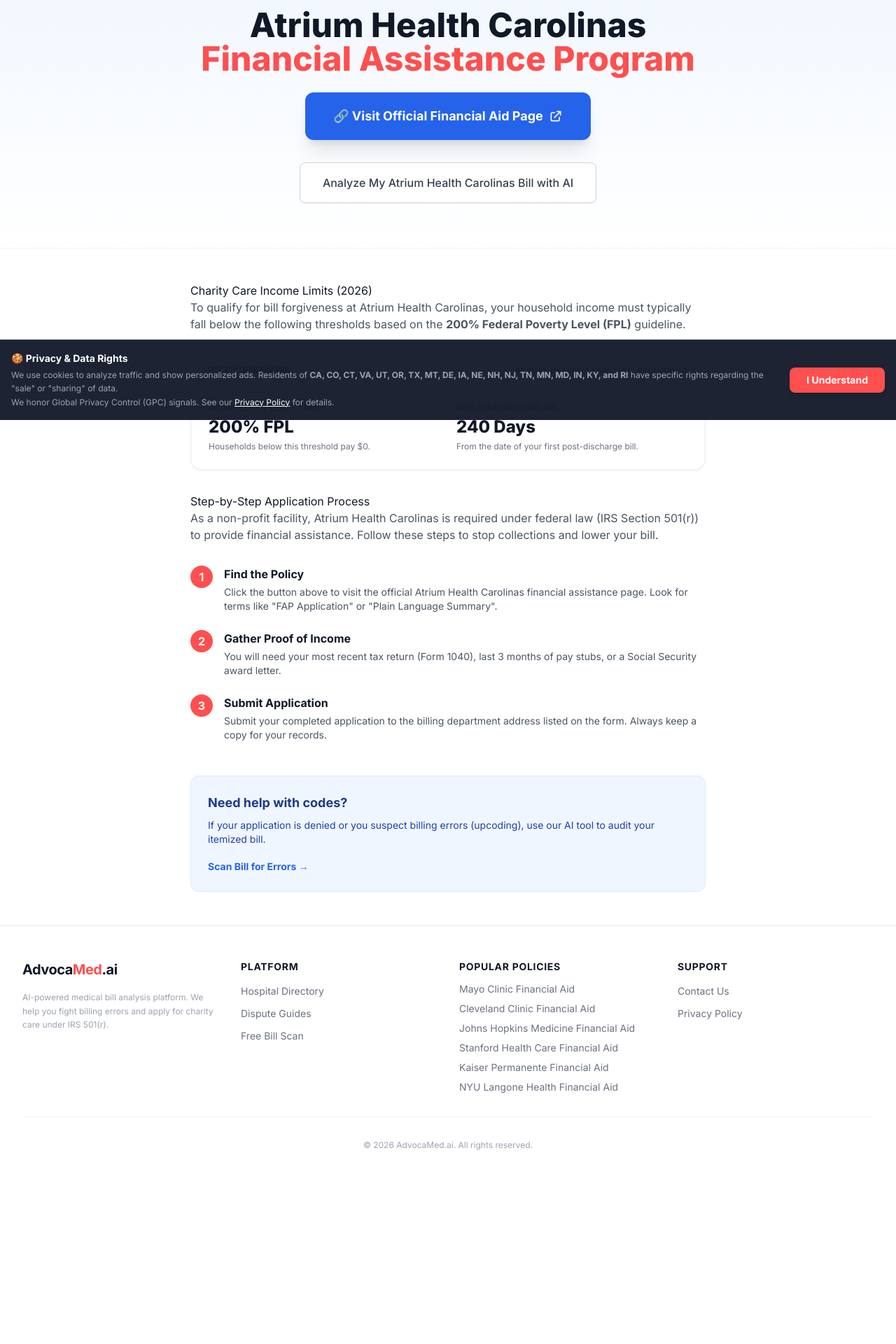
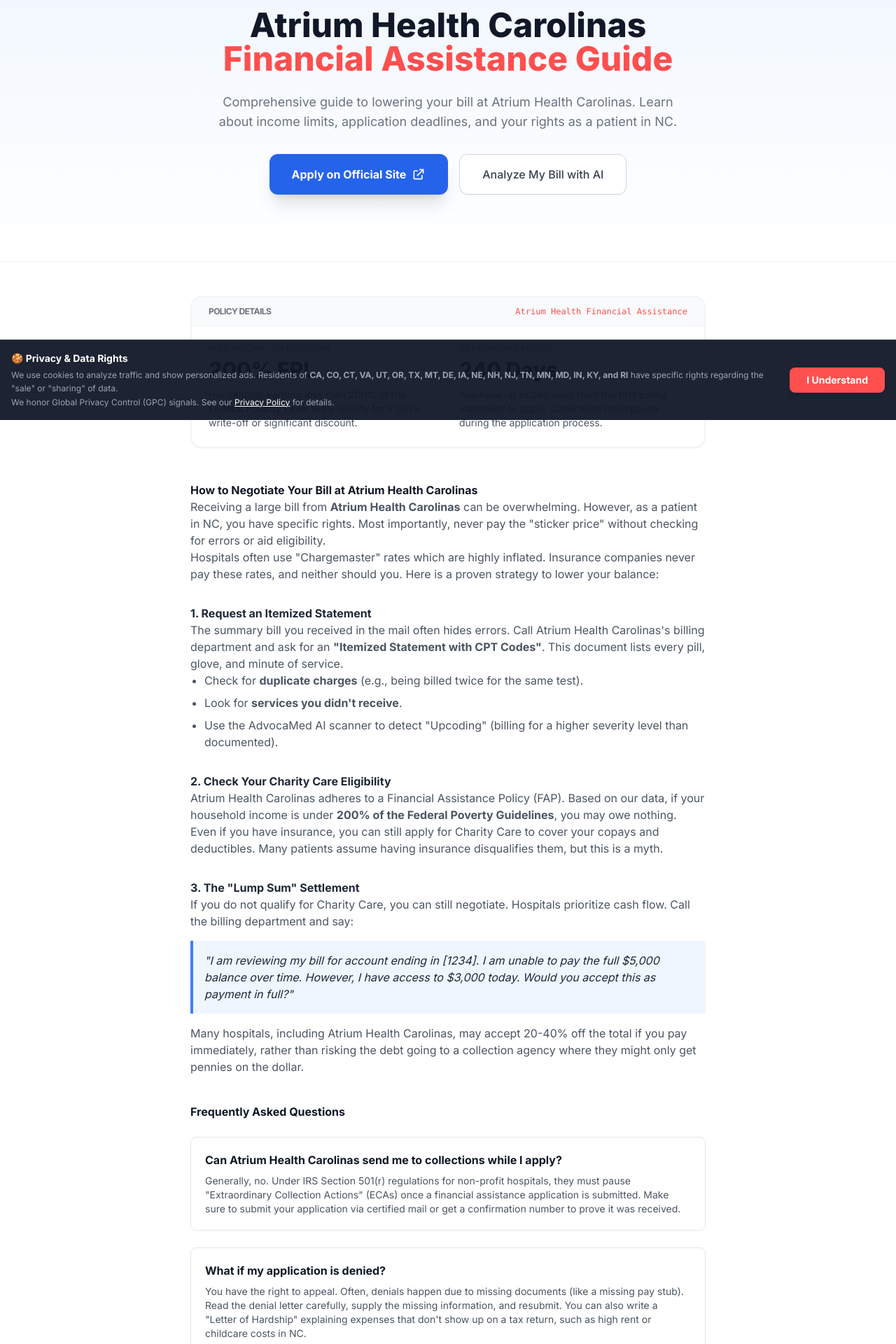
Before and after one commit to gkswjdgb/advocamed-ai, a React (Vite) app in the folder advocamed.ai/: page /hospital/atrium-health-carolinas in a window 1280 px wide. Shown: the part 200-2120 px from the top of the page at 70% size. Before the commit the page ends 1892 px from the top, so only its background shows below. Built offline with nearby package versions, Linux system fonts and the light colour scheme.

Commit message:
Update HospitalGuide.tsx

```diff
--- a/advocamed.ai/pages/HospitalGuide.tsx
+++ b/advocamed.ai/pages/HospitalGuide.tsx
@@ -14,16 +14,16 @@ const HospitalGuide: React.FC = () => {
     return (
       <>
          <SEO
-            title="Hospital Not Found | AdvocaMed"
-            description="The requested hospital financial aid policy could not be found."
+            title="Hospital Policy Database Search | AdvocaMed"
+            description="Search our database of hospital financial assistance policies."
          />
          <div className="min-h-[60vh] flex flex-col items-center justify-center px-4 text-center bg-gray-50 py-16">
             <div className="bg-white p-8 rounded-2xl shadow-sm border border-gray-100 max-w-md">
                 <span className="text-4xl mb-4 block">🏥</span>
                 <h1 className="text-2xl font-bold text-gray-900 mb-2">Hospital Not Found</h1>
                 <p className="text-gray-500 mb-6 text-sm">
-                    We couldn't find a policy for <strong>"{slug}"</strong> in our directory yet.
-                    However, you can still analyze your bill using our AI tool.
+                    We couldn't find a dedicated policy page for <strong>"{slug}"</strong>.
+                    However, federal laws apply to almost all US hospitals.
                 </p>
                 <div className="flex flex-col gap-3">
                     <Link to="/?step=UPLOAD" className="w-full bg-primary hover:bg-primaryHover text-white font-bold py-3 rounded-xl transition-colors">
@@ -42,13 +42,14 @@ const HospitalGuide: React.FC = () => {
   // If found, proceed with normal rendering
   const hospitalName = hospitalData.name;
   const currentYear = new Date().getFullYear();
-  const fplThreshold = hospitalData.fpl_limit;
-  const deadline = hospitalData.deadline_days;
+  const fplThreshold = hospitalData.fpl_limit || 200; // Default fallback
+  const deadline = hospitalData.deadline_days || 240;
   const policySource = hospitalData.policy_note || "Standard Federal Guidelines (IRS 501r)";
+  const state = hospitalData.state || "your state";
 
-  // SEO STRATEGY: Target "Eligibility", "Income Limit", "Bill Forgiveness" - No fake PDF/Phone promises
-  const seoTitle = `${hospitalName} Financial Assistance & Charity Care Eligibility (${currentYear})`;
-  const seoDescription = `Check if you qualify for bill forgiveness at ${hospitalName}. View ${currentYear} income limits (${fplThreshold}% FPL) and apply for financial aid to lower your medical bill.`;
+  // SEO STRATEGY: Target "Eligibility", "Income Limit", "Bill Forgiveness"
+  const seoTitle = `${hospitalName} Financial Assistance & Charity Care (${currentYear})`;
+  const seoDescription = `Apply for bill forgiveness at ${hospitalName}. 2025 Income limits (${fplThreshold}% FPL), application deadline, and negotiation guide for patients in ${state}.`;
 
   const breadcrumbSchema = {
     "@context": "https://schema.org",
@@ -71,7 +72,6 @@ const HospitalGuide: React.FC = () => {
     }]
   };
 
-  // FAQ Schema: Purely informational, no fake contact info
   const faqSchema = {
     "@context": "https://schema.org",
     "@type": "FAQPage",
@@ -80,21 +80,14 @@ const HospitalGuide: React.FC = () => {
       "name": `What is the income limit for charity care at ${hospitalName}?`,
       "acceptedAnswer": {
         "@type": "Answer",
-        "text": `Patients with a household income up to ${fplThreshold}% of the Federal Poverty Level typically qualify for free or discounted care at ${hospitalName} under their ${policySource}.`
+        "text": `Patients with a household income up to ${fplThreshold}% of the Federal Poverty Level typically qualify for free or discounted care at ${hospitalName}.`
       }
     }, {
       "@type": "Question",
-      "name": `How many days do I have to apply for financial aid at ${hospitalName}?`,
+      "name": `Does ${hospitalName} sue patients for medical debt?`,
       "acceptedAnswer": {
         "@type": "Answer",
-        "text": `Under federal regulations for non-profit hospitals, you generally have up to ${deadline} days from the date of your first billing statement to submit a financial assistance application.`
-      }
-    }, {
-      "@type": "Question",
-      "name": `Does ${hospitalName} forgive medical bills?`,
-      "acceptedAnswer": {
-        "@type": "Answer",
-        "text": `Yes, ${hospitalName} is required to have a Financial Assistance Policy (FAP). Eligible low-income patients can receive full or partial bill forgiveness.`
+        "text": `While policies vary, non-profit hospitals like ${hospitalName} must make "reasonable efforts" to determine if you are eligible for financial assistance before engaging in extraordinary collection actions (ECAs) like lawsuits.`
       }
     }]
   };
@@ -130,93 +123,122 @@ const HospitalGuide: React.FC = () => {
         <div className="bg-gradient-to-b from-blue-50 to-white py-16 border-b border-gray-100">
             <div className="max-w-4xl mx-auto px-4 text-center">
                 <span className="inline-block py-1 px-3 rounded-full bg-blue-100 text-blue-700 text-[10px] font-bold mb-4 uppercase tracking-widest">
-                    Official {currentYear} Guide ✅
+                    Verified {currentYear} Policy Data 🛡️
                 </span>
                 <h1 className="text-3xl md:text-5xl font-extrabold text-gray-900 mb-6 leading-tight">
                     {hospitalName}<br />
-                    <span className="text-primary">Financial Assistance Program</span>
+                    <span className="text-primary">Financial Assistance Guide</span>
                 </h1>
+
+                <p className="max-w-2xl mx-auto text-gray-500 mb-8 text-lg">
+                    Comprehensive guide to lowering your bill at {hospitalName}. Learn about income limits, application deadlines, and your rights as a patient in {state}.
+                </p>
 
                 {/* Action Buttons: Link to Official Site Only */}
                 <div className="flex flex-col sm:flex-row justify-center gap-4 mb-8">
                     {hospitalData?.financial_aid_url && (
-                      <a href={hospitalData.financial_aid_url} target="_blank" rel="noreferrer" className="inline-flex items-center justify-center px-10 py-5 bg-blue-600 text-white text-lg font-bold rounded-xl hover:bg-blue-700 transition-all shadow-xl active:scale-95 group">
-                        🔗 Visit Official Financial Aid Page
+                      <a href={hospitalData.financial_aid_url} target="_blank" rel="noreferrer" className="inline-flex items-center justify-center px-8 py-4 bg-blue-600 text-white text-base font-bold rounded-xl hover:bg-blue-700 transition-all shadow-xl active:scale-95 group">
+                        Apply on Official Site
                         <svg className="w-5 h-5 ml-2 group-hover:translate-x-1 transition-transform" fill="none" stroke="currentColor" viewBox="0 0 24 24"><path strokeLinecap="round" strokeLinejoin="round" strokeWidth="2" d="M10 6H6a2 2 0 00-2 2v10a2 2 0 002 2h10a2 2 0 002-2v-4M14 4h6m0 0v6m0-6L10 14"></path></svg>
                       </a>
                     )}
-                </div>
-
-                <div className="flex flex-col sm:flex-row justify-center gap-4">
-                    <Link to="/?step=UPLOAD" className="inline-flex items-center justify-center px-8 py-4 border border-gray-300 text-base font-medium rounded-lg text-gray-700 bg-white hover:bg-gray-50 transition-all shadow-sm">
-                        Analyze My {hospitalName} Bill with AI
+                     <Link to="/?step=UPLOAD" className="inline-flex items-center justify-center px-8 py-4 border border-gray-300 text-base font-medium rounded-xl text-gray-700 bg-white hover:bg-gray-50 transition-all shadow-sm">
+                        Analyze My Bill with AI
                     </Link>
                 </div>
             </div>
         </div>
 
-        <div className="max-w-3xl mx-auto px-4 py-12 prose prose-lg prose-indigo text-gray-600">
-            <h2 className="text-gray-900">Charity Care Income Limits ({currentYear})</h2>
-            <p>
-                To qualify for bill forgiveness at {hospitalName}, your household income must typically fall below the following thresholds based on the <strong>{fplThreshold}% Federal Poverty Level (FPL)</strong> guideline.
-            </p>
+        <div className="max-w-3xl mx-auto px-4 py-12">
 
-            <div className="bg-white border-2 border-gray-100 rounded-2xl overflow-hidden shadow-sm not-prose my-8">
+            {/* 1. Quick Stats Grid */}
+            <div className="bg-white border-2 border-gray-100 rounded-2xl overflow-hidden shadow-sm mb-12">
                 <div className="bg-gray-50 px-6 py-3 border-b border-gray-100 flex justify-between items-center">
-                    <span className="text-xs font-bold text-gray-500 uppercase tracking-tighter">Policy Benchmark</span>
+                    <span className="text-xs font-bold text-gray-500 uppercase tracking-tighter">Policy Details</span>
                     <span className="text-xs text-primary font-mono truncate ml-4">{policySource}</span>
                 </div>
-                <div className="p-6 grid grid-cols-1 md:grid-cols-2 gap-6">
+                <div className="p-6 grid grid-cols-1 md:grid-cols-2 gap-8">
                     <div>
-                        <p className="text-xs text-gray-400 uppercase font-bold mb-1">Income Limit (100% Free)</p>
-                        <p className="text-2xl font-black text-gray-900">{fplThreshold}% FPL</p>
-                        <p className="text-xs text-gray-500 mt-1">Households below this threshold pay $0.</p>
+                        <p className="text-xs text-gray-400 uppercase font-bold mb-1">Max Income for Discount</p>
+                        <p className="text-3xl font-black text-gray-900">{fplThreshold}% FPL</p>
+                        <p className="text-sm text-gray-600 mt-2">
+                            Households earning less than {fplThreshold}% of the Federal Poverty Level likely qualify for a 100% write-off or significant discount.
+                        </p>
                     </div>
                     <div>
-                        <p className="text-xs text-gray-400 uppercase font-bold mb-1">Application Deadline</p>
-                        <p className="text-2xl font-black text-gray-900">{deadline} Days</p>
-                        <p className="text-xs text-gray-500 mt-1">From the date of your first post-discharge bill.</p>
+                        <p className="text-xs text-gray-400 uppercase font-bold mb-1">Retroactive Period</p>
+                        <p className="text-3xl font-black text-gray-900">{deadline} Days</p>
+                        <p className="text-sm text-gray-600 mt-2">
+                            You have up to {deadline} days from the first billing statement to apply. Collections must pause during the application process.
+                        </p>
                     </div>
                 </div>
             </div>
 
-            <h2 className="text-gray-900">Step-by-Step Application Process</h2>
-            <p>
-                As a non-profit facility, {hospitalName} is required under federal law (IRS Section 501(r)) to provide financial assistance. Follow these steps to stop collections and lower your bill.
-            </p>
-            <div className="space-y-6 mt-8">
-                <div className="flex gap-4">
-                    <div className="flex-shrink-0 w-8 h-8 rounded-full bg-primary text-white flex items-center justify-center font-bold">1</div>
-                    <div>
-                        <h4 className="font-bold text-gray-900 mb-1">Find the Policy</h4>
-                        <p className="text-sm">Click the button above to visit the official {hospitalName} financial assistance page. Look for terms like "FAP Application" or "Plain Language Summary".</p>
+            {/* 2. Educational Content (High Value Text for AdSense) */}
+            <article className="prose prose-lg prose-indigo text-gray-600 mx-auto">
+                <h2 className="text-gray-900 font-bold">How to Negotiate Your Bill at {hospitalName}</h2>
+                <p>
+                    Receiving a large bill from <strong>{hospitalName}</strong> can be overwhelming. However, as a patient in {state}, you have specific rights. Most importantly, never pay the "sticker price" without checking for errors or aid eligibility.
+                </p>
+                <p>
+                    Hospitals often use "Chargemaster" rates which are highly inflated. Insurance companies never pay these rates, and neither should you. Here is a proven strategy to lower your balance:
+                </p>
+
+                <h3 className="text-gray-800 font-bold mt-8">1. Request an Itemized Statement</h3>
+                <p>
+                    The summary bill you received in the mail often hides errors. Call {hospitalName}'s billing department and ask for an <strong>"Itemized Statement with CPT Codes"</strong>. This document lists every pill, glove, and minute of service.
+                </p>
+                <ul className="list-disc pl-5 space-y-2">
+                    <li>Check for <strong>duplicate charges</strong> (e.g., being billed twice for the same test).</li>
+                    <li>Look for <strong>services you didn't receive</strong>.</li>
+                    <li>Use the AdvocaMed AI scanner to detect "Upcoding" (billing for a higher severity level than documented).</li>
+                </ul>
+
+                <h3 className="text-gray-800 font-bold mt-8">2. Check Your Charity Care Eligibility</h3>
+                <p>
+                    {hospitalName} adheres to a Financial Assistance Policy (FAP). Based on our data, if your household income is under <strong>{fplThreshold}% of the Federal Poverty Guidelines</strong>, you may owe nothing.
+                </p>
+                <p>
+                    Even if you have insurance, you can still apply for Charity Care to cover your copays and deductibles. Many patients assume having insurance disqualifies them, but this is a myth.
+                </p>
+
+                <h3 className="text-gray-800 font-bold mt-8">3. The "Lump Sum" Settlement</h3>
+                <p>
+                    If you do not qualify for Charity Care, you can still negotiate. Hospitals prioritize cash flow. Call the billing department and say:
+                </p>
+                <blockquote className="bg-blue-50 border-l-4 border-blue-500 p-4 italic text-gray-800 my-4">
+                    "I am reviewing my bill for account ending in [1234]. I am unable to pay the full $5,000 balance over time. However, I have access to $3,000 today. Would you accept this as payment in full?"
+                </blockquote>
+                <p>
+                    Many hospitals, including {hospitalName}, may accept 20-40% off the total if you pay immediately, rather than risking the debt going to a collection agency where they might only get pennies on the dollar.
+                </p>
+
+                <h2 className="text-gray-900 font-bold mt-10">Frequently Asked Questions</h2>
+
+                <div className="space-y-6 mt-6 not-prose">
+                    <div className="bg-white p-5 rounded-lg border border-gray-200">
+                        <h4 className="font-bold text-gray-900">Can {hospitalName} send me to collections while I apply?</h4>
+                        <p className="text-sm text-gray-600 mt-2">
+                            Generally, no. Under IRS Section 501(r) regulations for non-profit hospitals, they must pause "Extraordinary Collection Actions" (ECAs) once a financial assistance application is submitted. Make sure to submit your application via certified mail or get a confirmation number to prove it was received.
+                        </p>
+                    </div>
+                    <div className="bg-white p-5 rounded-lg border border-gray-200">
+                        <h4 className="font-bold text-gray-900">What if my application is denied?</h4>
+                        <p className="text-sm text-gray-600 mt-2">
+                            You have the right to appeal. Often, denials happen due to missing documents (like a missing pay stub). Read the denial letter carefully, supply the missing information, and resubmit. You can also write a "Letter of Hardship" explaining expenses that don't show up on a tax return, such as high rent or childcare costs in {state}.
+                        </p>
                     </div>
                 </div>
-                <div className="flex gap-4">
-                    <div className="flex-shrink-0 w-8 h-8 rounded-full bg-primary text-white flex items-center justify-center font-bold">2</div>
-                    <div>
-                        <h4 className="font-bold text-gray-900 mb-1">Gather Proof of Income</h4>
-                        <p className="text-sm">You will need your most recent tax return (Form 1040), last 3 months of pay stubs, or a Social Security award letter.</p>
-                    </div>
+
+                <div className="mt-12 bg-gray-900 text-white p-8 rounded-2xl text-center not-prose">
+                    <h3 className="text-xl font-bold mb-2">Need help analyzing your {hospitalName} bill?</h3>
+                    <p className="mb-6 text-gray-300 text-sm">Use our AI to find errors and generate an appeal letter in seconds.</p>
+                    <Link to="/?step=UPLOAD" className="inline-block bg-primary hover:bg-primaryHover text-white px-8 py-3 rounded-lg font-bold transition-colors">
+                        Start Free Analysis
+                    </Link>
                 </div>
-                <div className="flex gap-4">
-                    <div className="flex-shrink-0 w-8 h-8 rounded-full bg-primary text-white flex items-center justify-center font-bold">3</div>
-                    <div>
-                        <h4 className="font-bold text-gray-900 mb-1">Submit Application</h4>
-                        <p className="text-sm">Submit your completed application to the billing department address listed on the form. Always keep a copy for your records.</p>
-                    </div>
-                </div>
-            </div>
-
-            <div className="mt-12 p-6 bg-blue-50 rounded-xl border border-blue-100">
-                <h3 className="text-lg font-bold text-blue-900 mb-2">Need help with codes?</h3>
-                <p className="text-sm text-blue-800 mb-4">
-                    If your application is denied or you suspect billing errors (upcoding), use our AI tool to audit your itemized bill.
-                </p>
-                <Link to="/?step=UPLOAD" className="text-sm font-bold text-blue-600 hover:underline">
-                    Scan Bill for Errors &rarr;
-                </Link>
-            </div>
+            </article>
         </div>
       </div>
     </>
```
